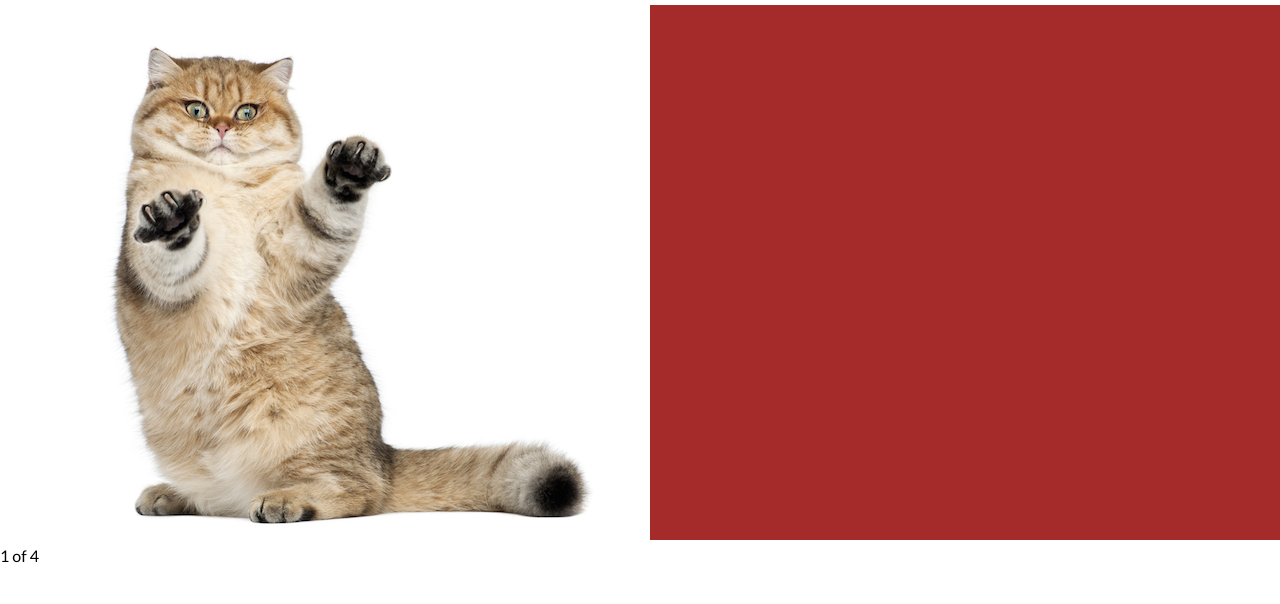
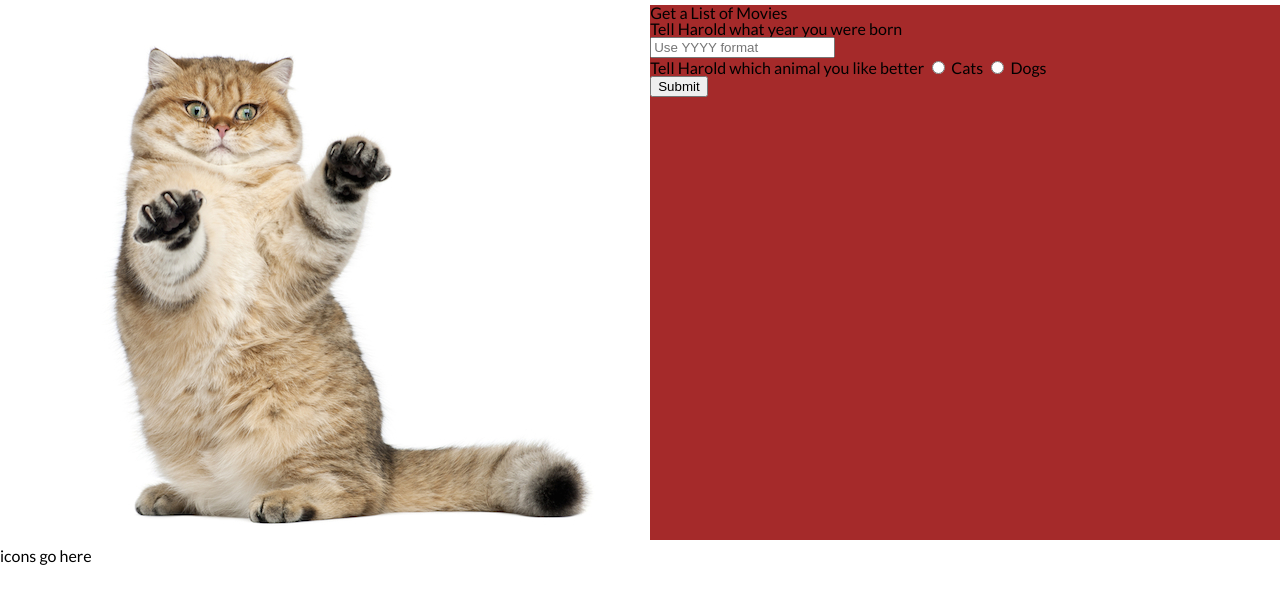
Before and after one commit to jocelynalsdorf/movie-picker-api, a plain HTML site: page index.html in a window 1280 px wide. Shown: the part 140-744 px from the top of the page. Drawn offline with nearby package versions, Linux system fonts and the light colour scheme.

Commit message:
add basic form inputs and structure

```diff
--- a/index.html
+++ b/index.html
@@ -32,16 +32,41 @@
 
 	<div class="section group main-content">
 		<div class="cat col span_2_of_4">
-		<img src="images/harold.jpeg" alt="cat"/>
+		   <img src="images/harold.jpeg" alt="cat"/>
 		</div>
 		<div class="form-area col span_2_of_4">
-
+			<div id="form-container">
+	<form id="user-info" class="user-info">
+		<div class="form_description">
+			<h2>Get a List of Movies</h2>
+			<p></p>
+		</div>
+	<ul >
+	 <li id="li_1" >
+		<label class="description">Tell Harold what year you were born </label>
+		<div>
+			<input id="year-element" name="element_1" placeholder="Use YYYY format" class="year-element" type="text" maxlength="20" value=""/>
+		</div>
+	 </li>
+	 <li id="li_2" >
+		<label class="description">Tell Harold which animal you like better </label>
+		   <input id="element-cat" name="element-radio" class="element radio" type="radio" value="1" />
+        <label class="choice">Cats</label>
+		   <input id="element-dog" name="element-radio" class="element radio" type="radio" value="2" />
+		<label class="choice">Dogs</label>
+	 </li>
+	 <li class="buttons">
+			<input id="submitform" class="submitbtn" type="submit" name="submit" value="Submit" />
+	 </li>
+	</ul>
+		</form>
+		</div>
 		</div>
 
 	</div>
 	<div class="section group bottom">
 	 	 <div class="col span_4_of_4">
-		1 of 4
+		icons go here
 	  	</div>
 	</div>
 
```
